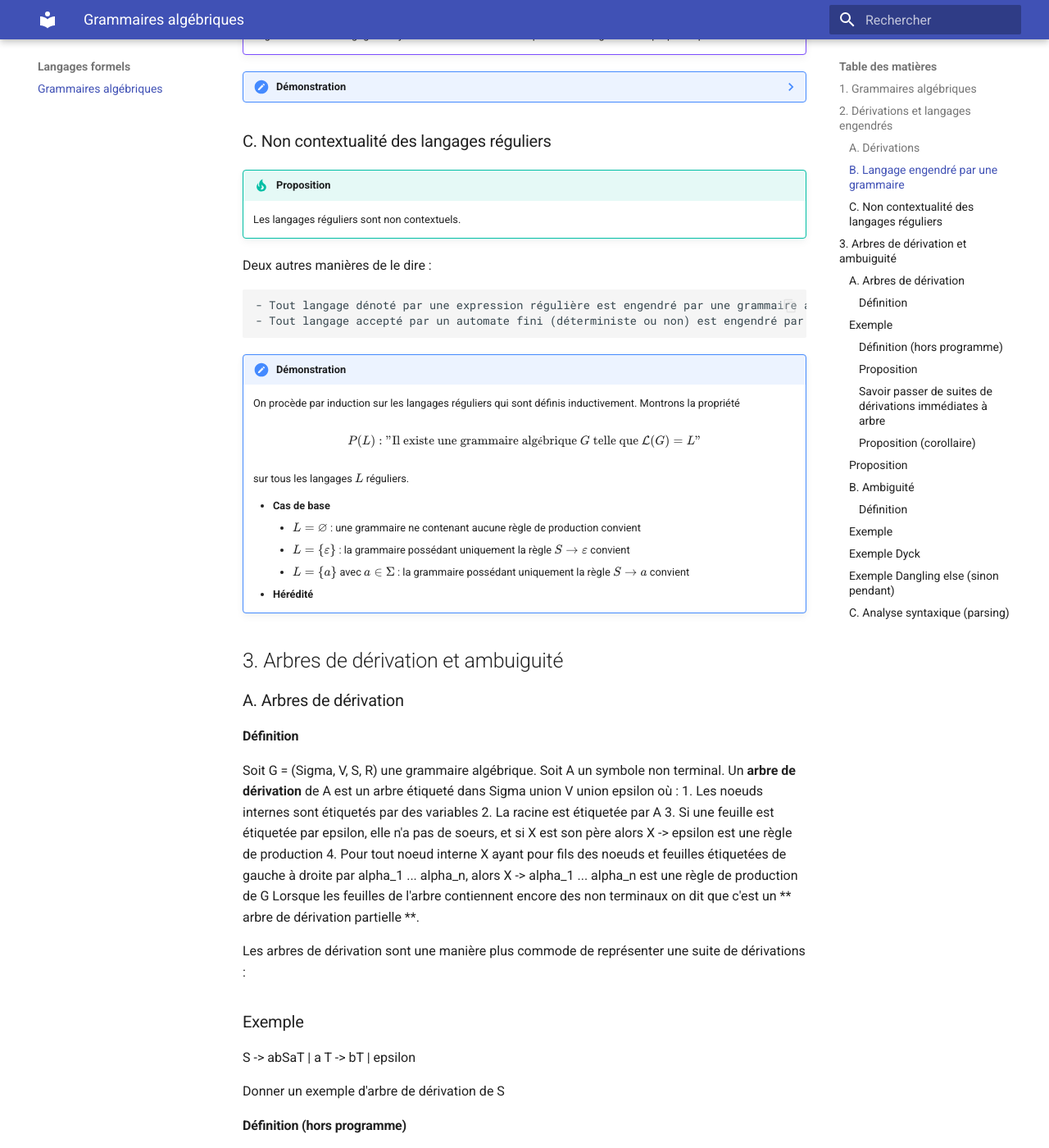
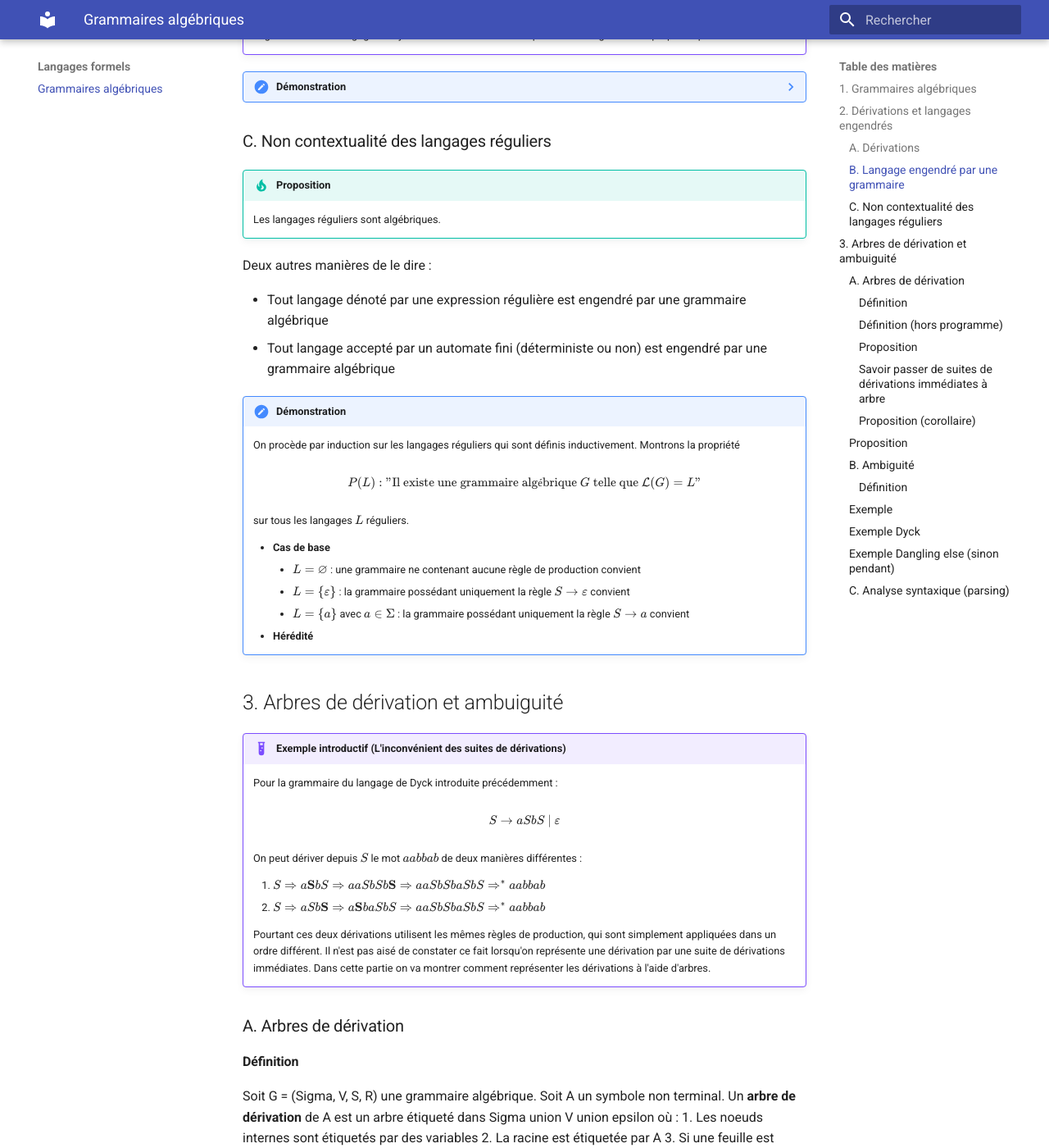
Before and after one commit to vincent-picard/vincent-picard.github.io, an MkDocs documentation site: the page built from docs/langages/grammaires.md, in a window 1280 px wide and 1400 px high, scrolled down 4849 px. Shown: the whole window at 82% size. Built offline with MkDocs 1.6.1 and Material for MkDocs 9.7.7, drawn with Linux system fonts in a browser that asks for light colours; some of the changed text lies outside the part shown.

Commit message:
avancement grammaires

````diff
--- a/docs/langages/grammaires.md
+++ b/docs/langages/grammaires.md
@@ -178,12 +178,12 @@
 ### C. Non contextualité des langages réguliers
 
 !!! tip "Proposition"
-    Les langages réguliers sont non contextuels.
+    Les langages réguliers sont algébriques.
 
 Deux autres manières de le dire :
 
-    - Tout langage dénoté par une expression régulière est engendré par une grammaire algébrique
-    - Tout langage accepté par un automate fini (déterministe ou non) est engendré par une grammaire algébrique
+- Tout langage dénoté par une expression régulière est engendré par une grammaire algébrique
+- Tout langage accepté par un automate fini (déterministe ou non) est engendré par une grammaire algébrique
 
 !!! note "Démonstration"
     On procède par induction sur les langages réguliers qui sont définis inductivement. Montrons la propriété
@@ -197,7 +197,20 @@
         * $L = \{ \varepsilon \}$ : la grammaire possédant uniquement la règle $S \to \varepsilon$ convient
         * $L = \{ a \}$ avec $a \in \Sigma$ : la grammaire possédant uniquement la règle $S \to a$ convient
     - **Hérédité**
+
 ## 3. Arbres de dérivation et ambuiguité
+
+!!! example "Exemple introductif (L'inconvénient des suites de dérivations)"
+    Pour la grammaire du langage de Dyck introduite précédemment :
+
+    $$ S \to aSbS \ | \  \varepsilon$$
+
+    On peut dériver depuis $S$ le mot $aabbab$ de deux manières différentes :
+
+    1. $S \Rightarrow a\mathbf{S}bS \Rightarrow aaSbSb\mathbf{S} \Rightarrow aaSbSbaSbS \Rightarrow^* aabbab$
+    2. $S \Rightarrow aSb\mathbf{S} \Rightarrow a\mathbf{S}baSbS \Rightarrow aaSbSbaSbS \Rightarrow^* aabbab$
+
+    Pourtant ces deux dérivations utilisent les mêmes règles de production, qui sont simplement appliquées dans un ordre différent. Il n'est pas aisé de constater ce fait lorsqu'on représente une dérivation par une suite de dérivations immédiates. Dans cette partie on va montrer comment représenter les dérivations à l'aide d'arbres.
 
 ### A. Arbres de dérivation
 
@@ -209,12 +222,26 @@
     4. Pour tout noeud interne X ayant pour fils des noeuds et feuilles étiquetées de gauche à droite par alpha_1 ... alpha_n, alors X -> alpha_1 ... alpha_n est une règle de production de G
 Lorsque les feuilles de l'arbre contiennent encore des non terminaux on dit que c'est un ** arbre de dérivation partielle **.
 
-Les arbres de dérivation sont une manière plus commode de représenter une suite de dérivations :
-### Exemple
-S -> abSaT | a
-T -> bT | epsilon
+Les arbres de dérivation sont donc une manière plus commode de représenter une suite de dérivations :
 
-Donner un exemple d'arbre de dérivation de S
+!!! example "Exemple (langage de Dyck)"
+    Reprenons l'exemple de la grammaire générant le langage de Dyck :
+
+    $$ S \to aSbS \ | \  \varepsilon$$
+
+    Voici un exemple d'arbre de dérivation qui représente les dérivations utilisées dans l'introduction de la partie pour engendré $aabbab$ :
+
+    ```mermaid
+    graph TD
+        A[S] --- B1((a)) & B2[S] & B3((b)) & B4[S];
+        B2 --- C1((a)) & C2[S] & C3((b)) & C4[S];
+        B4 --- C5((a)) & C6[S] & C7((b)) & C8[S];
+        C2 --- D1((ε));
+        C4 --- D2((ε));
+        C6 --- D3((ε));
+        C8 --- D4((ε));
+    ```
+    On constate que chaque noeud interne correspond à l'application d'une règle de production.
 
 #### Définition (hors programme)
 Soit un arbre de dérivation, on appelle **frontière** de l'arbre la concaténation de gauche à droite de toutes ses feuilles.
--- a/mkdocs.yml
+++ b/mkdocs.yml
@@ -28,7 +28,11 @@
   - pymdownx.inlinehilite
   - pymdownx.snippets
   - pymdownx.details
-  - pymdownx.superfences
+  - pymdownx.superfences:
+      custom_fences:
+        - name: mermaid
+          class: mermaid
+          format: !!python/name:pymdownx.superfences.fence_code_format
   - pymdownx.arithmatex:
      generic: true
 
````
